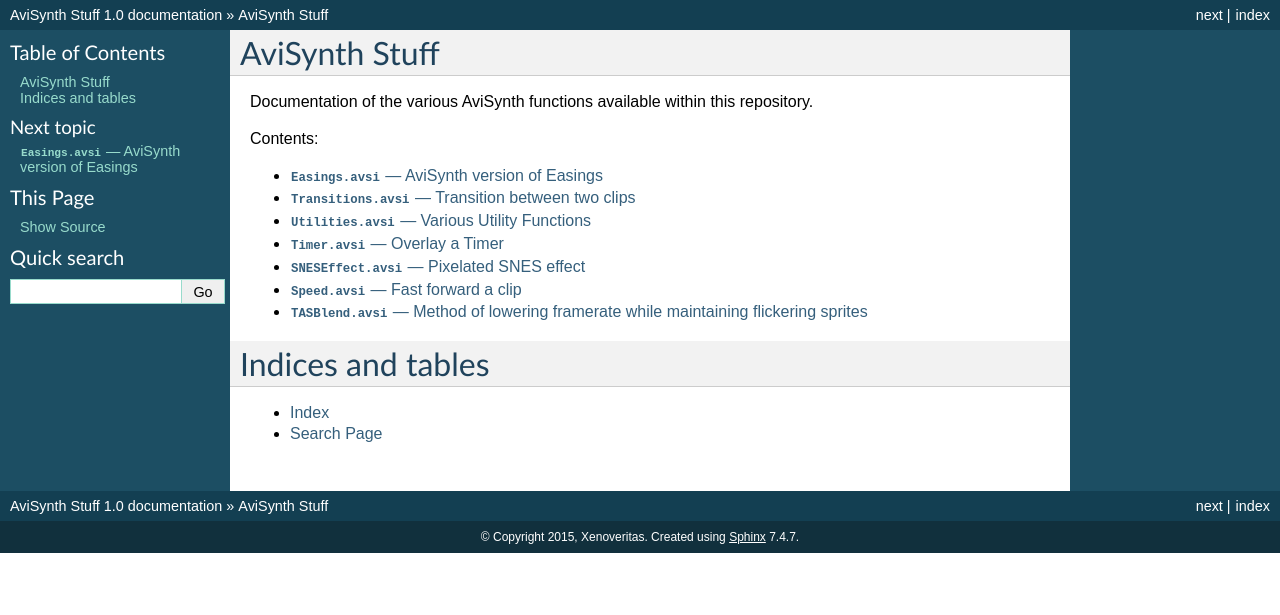
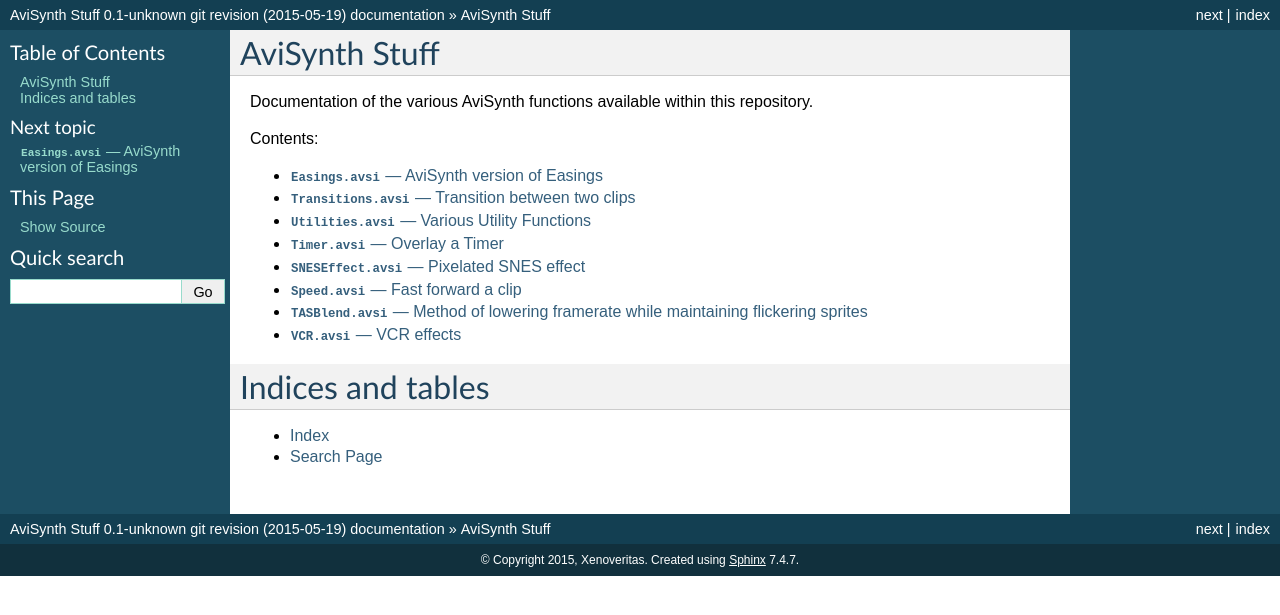
Before and after one commit to Xenoveritas/AviSynth-Stuff, a Sphinx documentation site: the page built from Docs/index.rst, in a window 1280 px wide. Shown: the top 615 px of the page. Built offline with Sphinx 7.4.7, drawn with Linux system fonts in a browser that asks for light colours.

Commit message:
Add VCR version effect; add git revision to docs

```diff
--- /dev/null
+++ b/Docs/VCR.rst
@@ -0,0 +1,6 @@
+``VCR.avsi`` --- VCR effects
+================================================
+
+.. autoanysrc:: ignoreme
+    :src: ../VCR.avsi
+    :analyzer: avisynth
--- a/Docs/conf.py
+++ b/Docs/conf.py
@@ -14,6 +14,7 @@
 
 import sys
 import os
+import datetime
 
 # If extensions (or modules to document with autodoc) are in another directory,
 # add these directories to sys.path here. If the directory is relative to the
@@ -46,14 +47,21 @@ master_doc = 'index'
 project = u'AviSynth Stuff'
 copyright = u'2015, Xenoveritas'
 
+# Grab the git version if we can
+try:
+    import subprocess
+    git_revision = subprocess.check_output(["git", "rev-parse", "--short", "HEAD"])
+except:
+    git_revision = "unknown git revision"
+
 # The version info for the project you're documenting, acts as replacement for
 # |version| and |release|, also used in various other places throughout the
 # built documents.
 #
 # The short X.Y version.
-version = '1.0'
+version = '0.1'
 # The full version, including alpha/beta/rc tags.
-release = '1.0'
+release = "%s-%s (%s)" % (version, git_revision, datetime.date.today().isoformat())
 
 # The language for content autogenerated by Sphinx. Refer to documentation
 # for a list of supported languages.
--- a/Docs/index.rst
+++ b/Docs/index.rst
@@ -18,6 +18,7 @@ Contents:
     SNESEffect
     Speed
     TASBlend
+    VCR
 
 
 Indices and tables
```
Also changed, not shown: 2 other files.
